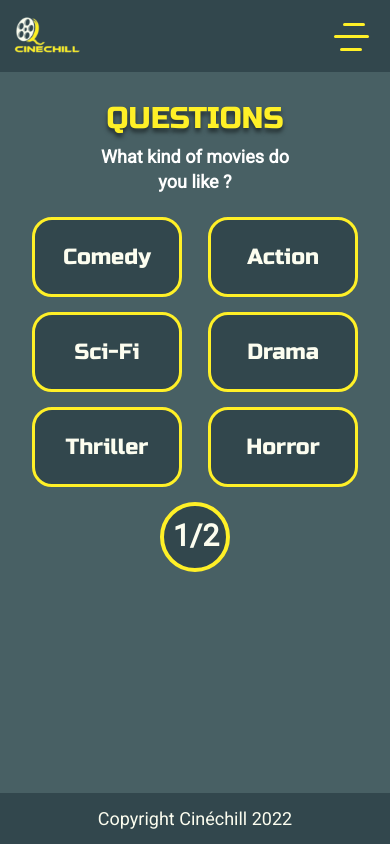
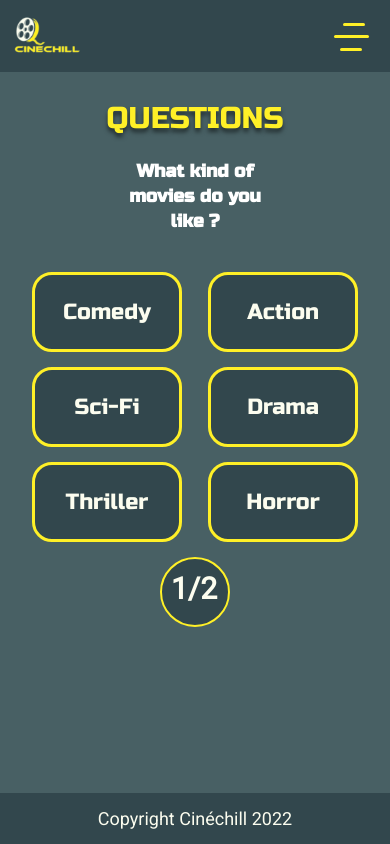
Before and after one commit to ComicScrip/lyon-react-mars22-p2g3, a React (Create React App) app: page /moviepicker in a window 390 px wide. Built offline with nearby package versions, Linux system fonts and the light colour scheme.

Commit message:
navbar.js replaced by header.js

```diff
--- a/src/App.js
+++ b/src/App.js
@@ -1,5 +1,5 @@
 import React from 'react';
-import Navbar from './components/Navbar';
+import Header from './components/Header';
 import Main from './components/Main';
 import Footer from './components/Footer';
 import './Css/Navbar.css';
@@ -8,7 +8,7 @@ import './Css/App.css';
 function App() {
   return (
     <>
-      <Navbar />
+      <Header />
       <Main />
       <Footer />
     </>
--- a/src/Css/Questionnaire.css
+++ b/src/Css/Questionnaire.css
@@ -8,6 +8,7 @@
 }
 .question {
     font-family: 'Russo One';
+    padding: 15px;
     text-align: center;
     font-style: normal;
     font-weight: 300;
@@ -52,10 +53,10 @@
 	width: 70px;
     align-items: center;
     justify-content: center;
-    margin-left: 318px;
+    margin-left: 315px;
     border-radius: 50%;
     background: #32474D;
-    border: 4px solid #FFF027;
+    border: 2px solid #FFF027;
     cursor: pointer;
 }
 .compteur {
@@ -80,14 +81,12 @@
         line-height: 36px;
     }
     .question {
-        font-family:'Roboto';
+        font-family:'Russo One';
         font-weight:bold;
+        padding: 15px;
         font-size:18px;
         line-height:25px;
     }
-    /* .section_card {
-        margin-left: 15px;
-    } */
     .cards{
         display: grid;
         grid-template-columns: 1fr 1fr;
@@ -98,12 +97,7 @@
     .card {
         width: 150px;
         height: 80px;
-
     }
-    /* .CategoryName {
-        padding-left: 7px;
-        padding-top: 12px;
-    } */
     .cercle {
         margin-left: 143px;
     }
```
Also changed, not shown: src/components/Header.js (renamed from src/components/Navbar.js).
